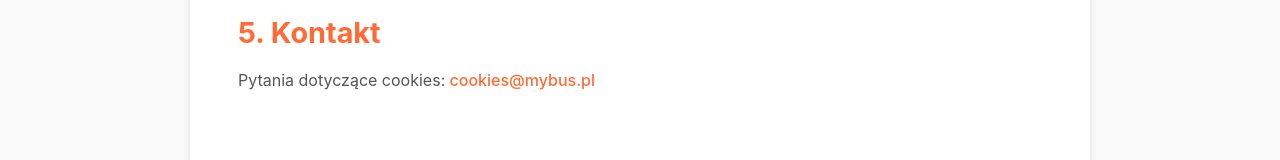
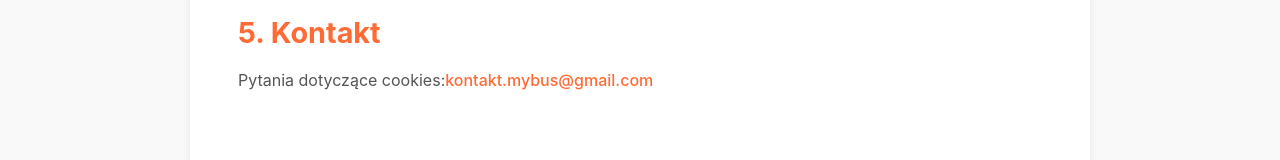
Before and after one commit to sebastianworkvia-ux/mybus-portal, a React (Vite) app in the folder frontend/: page /cookies in a window 1280 px wide. Shown: the part 1731-1891 px from the top of the page. Built offline with nearby package versions, Linux system fonts and the light colour scheme; no server answers.

Commit message:
Zmieniono wszystkie adresy kontaktowe na kontakt.mybus@gmail.com

```diff
--- a/frontend/src/pages/CookiesPage.jsx
+++ b/frontend/src/pages/CookiesPage.jsx
@@ -87,7 +87,7 @@ export default function CookiesPage() {
           <h2>5. Kontakt</h2>
           <p>
             Pytania dotyczące cookies:
-            <a href="mailto:cookies@mybus.pl"> cookies@mybus.pl</a>
+            <a href="mailto:kontakt.mybus@gmail.com">kontakt.mybus@gmail.com</a>
           </p>
         </section>
       </div>
--- a/frontend/src/pages/PrivacyPolicyPage.jsx
+++ b/frontend/src/pages/PrivacyPolicyPage.jsx
@@ -103,7 +103,7 @@ export default function PrivacyPolicyPage() {
           <p>
             W sprawach dotyczących ochrony danych osobowych skontaktuj się z nami:
             <br />
-            E-mail: <a href="mailto:rodo@mybus.pl">rodo@mybus.pl</a>
+            E-mail: <a href="mailto:kontakt.mybus@gmail.com">kontakt.mybus@gmail.com</a>
           </p>
         </section>
       </div>
```
